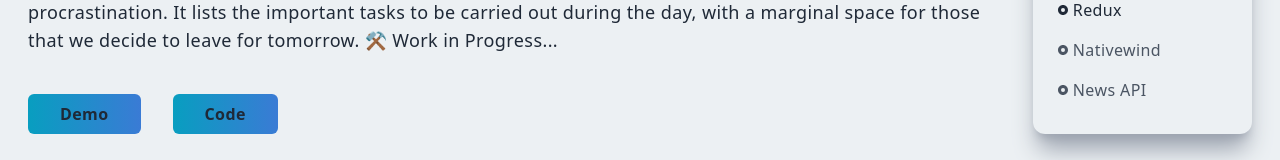
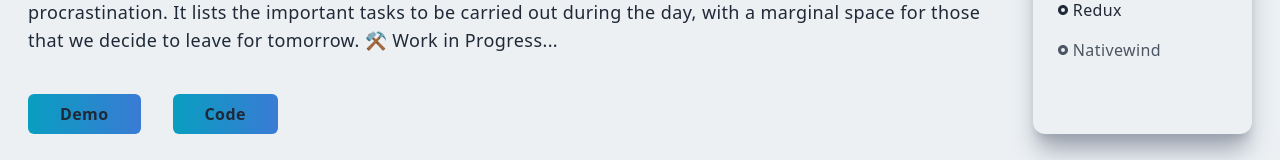
Before and after one commit to NicholasMendez11/portafolio, a Next.js app: page /noto in a window 1280 px wide. Shown: the part 458-618 px from the top of the page. Built offline with nearby package versions, Linux system fonts and the light colour scheme.

Commit message:
Update noto.jsx

```diff
--- a/pages/noto.jsx
+++ b/pages/noto.jsx
@@ -86,12 +86,7 @@ const Noto = () => {
                 </p>
               </div>
 
-              <div>
-                <p className="text-gray-600 dark:text-white py-2 flex items-center">
-                  <RiRadioButtonFill className="pr-1" />
-                  News API
-                </p>
-              </div>
+
             </div>
           </div>
         </div>
```
